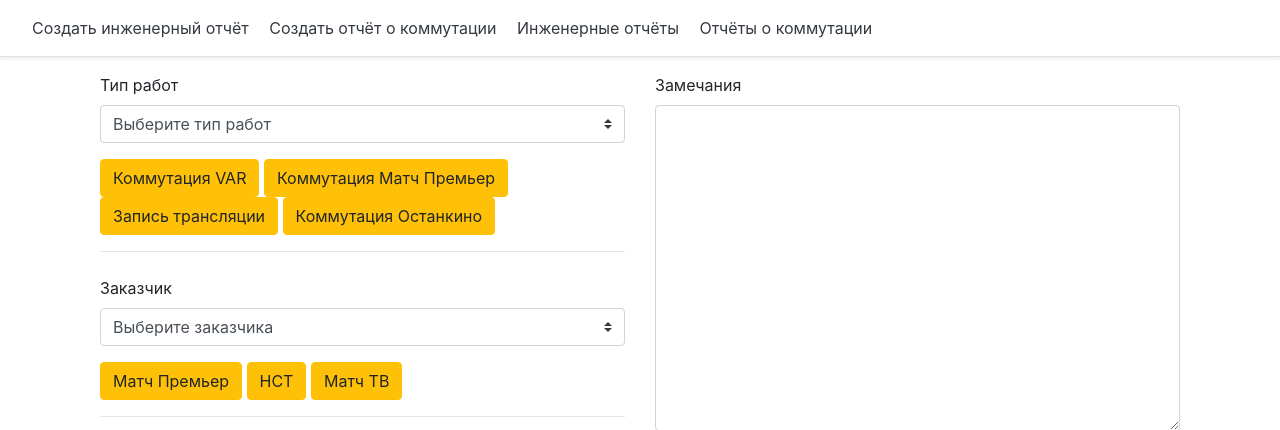
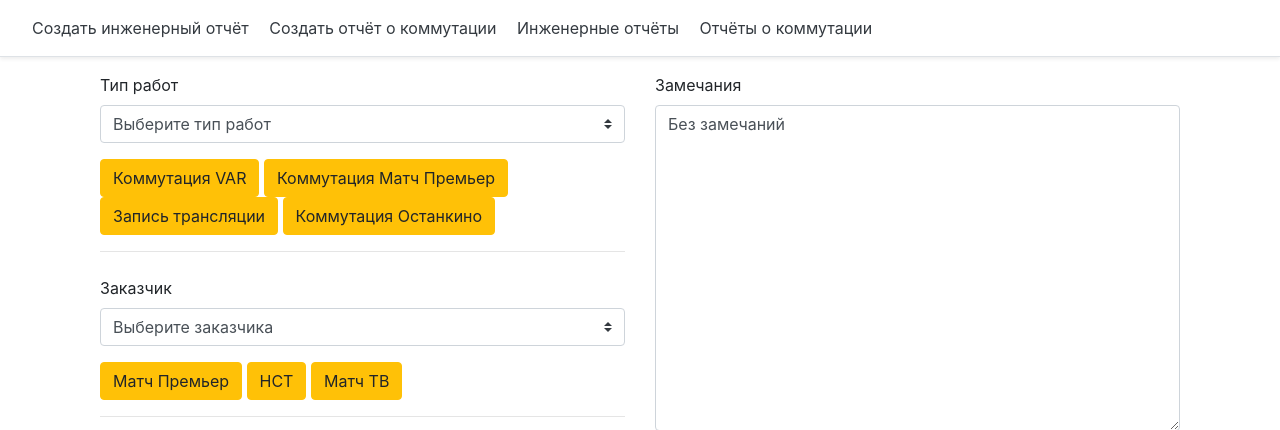
Before and after one commit to evgeniygroznykh/Engrepo, a Flask app: page /create-switching-report in a window 1280 px wide. Shown: the top 430 px of the page. Run offline with Flask 2, Linux system fonts and the light colour scheme; some libraries are stand-ins or nearby versions.

Commit message:
Added default value for remarks of switching report

```diff
--- a/models/switching_report.py
+++ b/models/switching_report.py
@@ -13,7 +13,7 @@ class SwitchingReport(db.Model):
     source = db.Column(db.String(50), nullable=False)
     destination = db.Column(db.String(50), nullable=False)
     customer = db.Column(db.String(50), nullable=False)
-    remarks = db.Column(db.Text)
+    remarks = db.Column(db.Text, default='Без замечаний')
 
 
     def __repr__(self):
--- a/templates/create-switching-report.html
+++ b/templates/create-switching-report.html
@@ -32,7 +32,7 @@
             <form method="post">
                 <div id='input-form-2' class="col-md-6 mb-3" style="float: right;">
                     <label for="switchingReportRemarks">Замечания</label>
-                    <textarea class="form-control" id="switchingReportRemarks" name="switchingReportRemarks" rows="13" cols="50" placeholder=""></textarea>
+                    <textarea class="form-control" id="switchingReportRemarks" name="switchingReportRemarks" rows="13" cols="50" placeholder="">{{ remarks }}</textarea>
                 </div>
                 <div id='input-form' class="col-md-6 mb-3">
                     <label for="switchingReportWorkType">Тип работ</label>
--- a/views/routes.py
+++ b/views/routes.py
@@ -121,7 +121,7 @@ def switching_report():
         except Exception as exc:
             return 'Args: %s; Error: %s;' % (exc.args, exc)
     else:
-        return render_template("create-switching-report.html", work_types=WORK_TYPES, customers=CUSTOMERS, shifts=SHIFTS)
+        return render_template("create-switching-report.html", work_types=WORK_TYPES, customers=CUSTOMERS, shifts=SHIFTS, remarks='Без замечаний')
 
 switching_reports_page = Blueprint('switching_reports_page', __name__, static_folder='static', template_folder='template')
 BLUEPRINTS.append(switching_reports_page)
```
